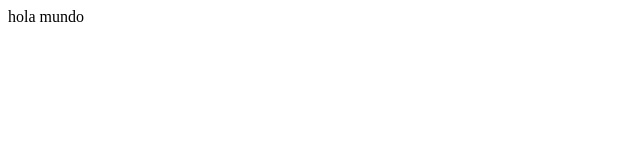
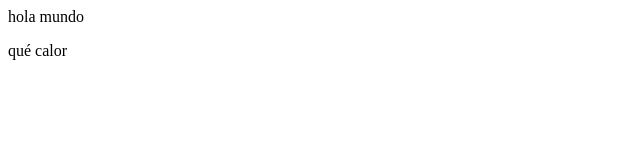
Before and after one commit to albertoaleman/clase, a plain HTML site: page index.html in a window 1280 px wide. Shown: the full height of the page, 0-640 px from the left. Drawn offline with Linux system fonts and the light colour scheme.

Commit message:
primer cambio

```diff
--- a/index.html
+++ b/index.html
@@ -1,5 +1,6 @@
 <html>
 <body>
 <p> hola mundo </p>
+<p> qué calor </p>
 </body>
 <html>
```
